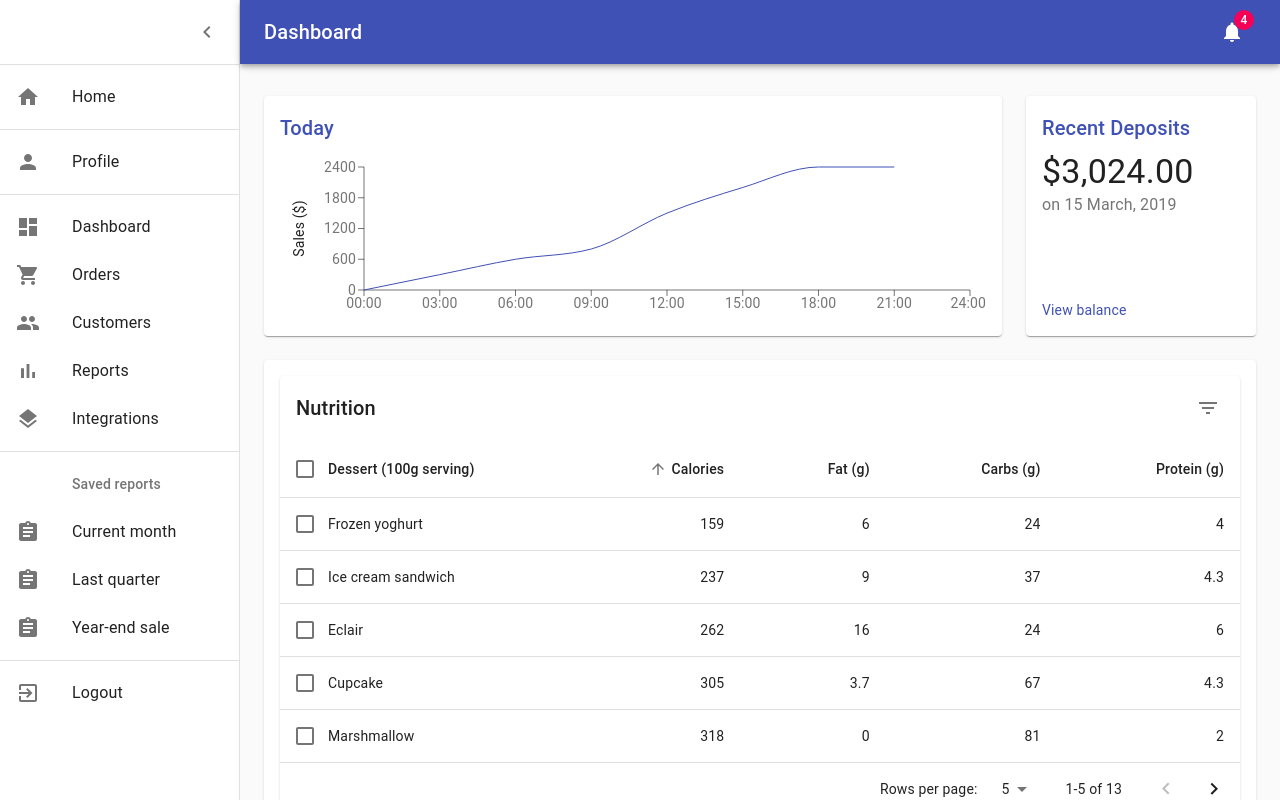
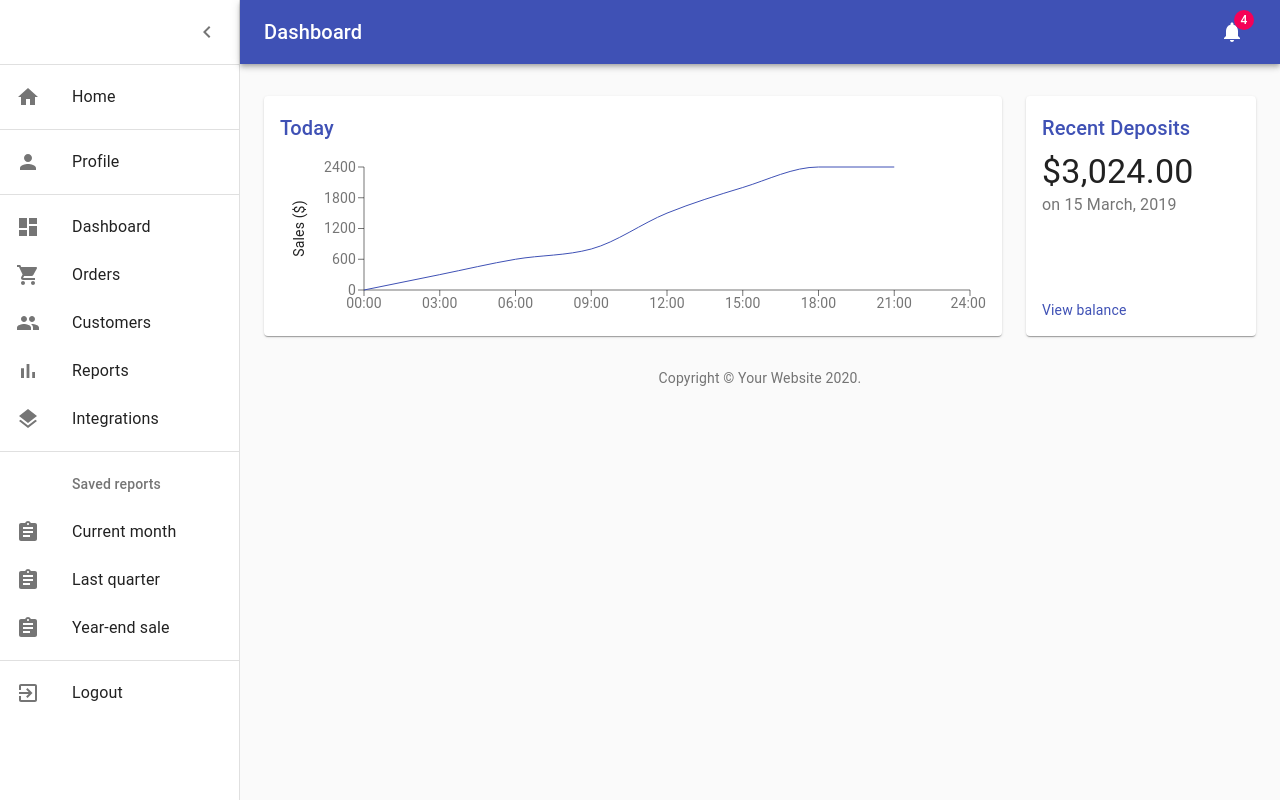
Before and after one commit to mirlabraga/user-profile-app, a React (Create React App) app: page /dashboard in a window 1280 px wide. Built offline with nearby package versions, Linux system fonts and the light colour scheme.

Commit message:
add cancel button on profile

```diff
--- a/src/App.tsx
+++ b/src/App.tsx
@@ -4,6 +4,7 @@ import SignIn from './components/sign-in/SignIn';
 import { Route, BrowserRouter as Router, Switch } from 'react-router-dom'
 import Dashboard from './components/dashboard/Dashboard';
 import Notfound from './components/notfound/notfound';
+import Profile from './components/profile/Profile';
 
 export function App() {
   return (
@@ -12,6 +13,7 @@ export function App() {
         <Route exact path="/" component={SignIn}/>
         <Route path="/signin" component={SignIn}/>
         <Route path="/dashboard" component={Dashboard}/>
+        <Route path="/profile" component={Profile}/>
         <Route component={Notfound} />
       </Switch>
     </Router>
--- a/src/components/home/Home.tsx
+++ b/src/components/home/Home.tsx
@@ -4,7 +4,6 @@ import { Grid, Paper } from '@material-ui/core';
 import Chart from '../dashboard/Chart';
 import Deposits from '../dashboard/Deposits';
 import clsx from 'clsx';
-import Orders from '../users/Users';
 
 const drawerWidth = 240;
 
@@ -111,11 +110,6 @@ export default function Home() {
         <Deposits />
       </Paper>
     </Grid>
-    {/* Recent Orders */}
-    <Grid item xs={12}>
-      <Paper className={classes.paper}>
-        <Orders />
-      </Paper>
-    </Grid>
+
   </Grid>);
 }
--- a/src/components/menu/Menu.tsx
+++ b/src/components/menu/Menu.tsx
@@ -69,7 +69,8 @@ export default function Menu(props: PropMenuTypes) {
 
   const handleClick = async (target: string) => {
     try {
-      props.onChange(target);
+      // props.onChange(target);
+      history.push(target);
     } catch (error) {
       console.error("[error] something happen when the menu was selected!")
     }
@@ -95,7 +96,7 @@ export default function Menu(props: PropMenuTypes) {
               <ListItemIcon>
                 <HomeIcon />
               </ListItemIcon>
-              <ListItemText primary="Home" onClick={() => handleClick('home')} />
+              <ListItemText primary="Home" onClick={() => handleClick('/')} />
             </ListItem>
           </div>
         </List>
@@ -106,7 +107,7 @@ export default function Menu(props: PropMenuTypes) {
               <ListItemIcon>
                 <PersonIcon />
               </ListItemIcon>
-              <ListItemText primary="Profile" onClick={() => handleClick('profile')} />
+              <ListItemText primary="Profile" onClick={() => handleClick('/profile')} />
             </ListItem>
           </div>
         </List>
--- a/src/components/users/Users.tsx
+++ b/src/components/users/Users.tsx
@@ -20,26 +20,9 @@ import FormControlLabel from '@material-ui/core/FormControlLabel';
 import Switch from '@material-ui/core/Switch';
 import DeleteIcon from '@material-ui/icons/Delete';
 import FilterListIcon from '@material-ui/icons/FilterList';
-
-function createData(name: any, calories: any, fat: any, carbs: any, protein: any) {
-  return { name, calories, fat, carbs, protein };
-}
-
-const rows = [
-  createData('Cupcake', 305, 3.7, 67, 4.3),
-  createData('Donut', 452, 25.0, 51, 4.9),
-  createData('Eclair', 262, 16.0, 24, 6.0),
-  createData('Frozen yoghurt', 159, 6.0, 24, 4.0),
-  createData('Gingerbread', 356, 16.0, 49, 3.9),
-  createData('Honeycomb', 408, 3.2, 87, 6.5),
-  createData('Ice cream sandwich', 237, 9.0, 37, 4.3),
-  createData('Jelly Bean', 375, 0.0, 94, 0.0),
-  createData('KitKat', 518, 26.0, 65, 7.0),
-  createData('Lollipop', 392, 0.2, 98, 0.0),
-  createData('Marshmallow', 318, 0, 81, 2.0),
-  createData('Nougat', 360, 19.0, 9, 37.0),
-  createData('Oreo', 437, 18.0, 63, 4.0),
-];
+import { users } from '../../models/users';
+import { Button } from '@material-ui/core';
+import { BrowserRouter as Router, Link as RouterLink, useHistory } from 'react-router-dom';
 
 function descendingComparator(a: any, b: any, orderBy: any) {
   if (b[orderBy] < a[orderBy]) {
@@ -68,11 +51,11 @@ function stableSort(array: any, comparator: any) {
 }
 
 const headCells = [
-  { id: 'name', numeric: false, disablePadding: true, label: 'Dessert (100g serving)' },
-  { id: 'calories', numeric: true, disablePadding: false, label: 'Calories' },
-  { id: 'fat', numeric: true, disablePadding: false, label: 'Fat (g)' },
-  { id: 'carbs', numeric: true, disablePadding: false, label: 'Carbs (g)' },
-  { id: 'protein', numeric: true, disablePadding: false, label: 'Protein (g)' },
+  { id: 'first_name', numeric: false, disablePadding: true, label: 'Name' },
+  { id: 'address', numeric: false, disablePadding: false, label: 'Address' },
+  { id: 'mobile', numeric: false, disablePadding: false, label: 'Mobile' },
+  { id: 'email', numeric: false, disablePadding: false, label: 'Email' },
+  { id: 'company', numeric: false, disablePadding: false, label: 'Company' },
 ];
 
 function EnhancedTableHead(props: any) {
@@ -164,7 +147,7 @@ const EnhancedTableToolbar = (props: any) => {
         </Typography>
       ) : (
         <Typography className={classes.title} variant="h6" id="tableTitle" component="div">
-          Nutrition
+          Users
         </Typography>
       )}
 
@@ -211,6 +194,9 @@ const useStyles = makeStyles((theme) => ({
     top: 20,
     width: 1,
   },
+  submit: {
+    margin: theme.spacing(3, 0, 2),
+  },
 }));
 
 export default function Users() {
@@ -221,6 +207,7 @@ export default function Users() {
   const [page, setPage] = React.useState(0);
   const [dense, setDense] = React.useState(false);
   const [rowsPerPage, setRowsPerPage] = React.useState(5);
+  const history = useHistory();
 
   const handleRequestSort = (event: any, property: any) => {
     const isAsc = orderBy === property && order === 'asc';
@@ -230,19 +217,19 @@ export default function Users() {
 
   const handleSelectAllClick = (event: any) => {
     if (event.target.checked) {
-      const newSelecteds: any = rows.map((n) => n.name);
+      const newSelecteds: any = users.map((n: any) => n.id);
       setSelected(newSelecteds);
       return;
     }
     setSelected([]);
   };
 
-  const handleClick = (event: React.MouseEvent<unknown>, name: string) => {
-    const selectedIndex = selected.indexOf(name);
+  const handleClick = (event: React.MouseEvent<unknown>, id: string) => {
+    const selectedIndex = selected.indexOf(id);
     let newSelected: any[] = [];
 
     if (selectedIndex === -1) {
-      newSelected = newSelected.concat(selected, name);
+      newSelected = newSelected.concat(selected, id);
     } else if (selectedIndex === 0) {
       newSelected = newSelected.concat(selected.slice(1));
     } else if (selectedIndex === selected.length - 1) {
@@ -270,9 +257,9 @@ export default function Users() {
     setDense(event.target.checked);
   };
 
-  const isSelected = (name: string) => selected.indexOf(name) !== -1;
+  const isSelected = (id: string) => selected.indexOf(id) !== -1;
 
-  const emptyRows = rowsPerPage - Math.min(rowsPerPage, rows.length - page * rowsPerPage);
+  const emptyRows = rowsPerPage - Math.min(rowsPerPage, users.length - page * rowsPerPage);
 
   return (
     <div className={classes.root}>
@@ -292,23 +279,23 @@ export default function Users() {
               orderBy={orderBy}
               onSelectAllClick={handleSelectAllClick}
               onRequestSort={handleRequestSort}
-              rowCount={rows.length}
+              rowCount={users.length}
             />
             <TableBody>
-              {stableSort(rows, getComparator(order, orderBy))
+              {stableSort(users, getComparator(order, orderBy))
                 .slice(page * rowsPerPage, page * rowsPerPage + rowsPerPage)
                 .map((row: any, index: any) => {
-                  const isItemSelected = isSelected(row.name);
+                  const isItemSelected = isSelected(row.id);
                   const labelId = `enhanced-table-checkbox-${index}`;
 
                   return (
                     <TableRow
                       hover
-                      onClick={(event) => handleClick(event, row.name)}
+                      onClick={(event) => handleClick(event, row.id)}
                       role="checkbox"
                       aria-checked={isItemSelected}
                       tabIndex={-1}
-                      key={row.name}
+                      key={row.id}
                       selected={isItemSelected}
                     >
                       <TableCell padding="checkbox">
@@ -318,12 +305,12 @@ export default function Users() {
                         />
                       </TableCell>
                       <TableCell component="th" id={labelId} scope="row" padding="none">
-                        {row.name}
+                        {row.first_name}
                       </TableCell>
-                      <TableCell align="right">{row.calories}</TableCell>
-                      <TableCell align="right">{row.fat}</TableCell>
-                      <TableCell align="right">{row.carbs}</TableCell>
-                      <TableCell align="right">{row.protein}</TableCell>
+                      <TableCell align="right">{row.address.street}</TableCell>
+                      <TableCell align="right">{row.mobile}</TableCell>
+                      <TableCell align="right">{row.email}</TableCell>
+                      <TableCell align="right">{row.company}</TableCell>
                     </TableRow>
                   );
                 })}
@@ -338,7 +325,7 @@ export default function Users() {
         <TablePagination
           rowsPerPageOptions={[5, 10, 25]}
           component="div"
-          count={rows.length}
+          count={users.length}
           rowsPerPage={rowsPerPage}
           page={page}
           onChangePage={handleChangePage}
@@ -349,6 +336,16 @@ export default function Users() {
         control={<Switch checked={dense} onChange={handleChangeDense} />}
         label="Dense padding"
       />
+      <Button
+        type="submit"
+        fullWidth
+        variant="contained"
+        color="primary"
+        className={classes.submit}
+        onClick={() => { history.push("/dashboard")}}
+        >
+        Cancel
+      </Button>
     </div>
   );
 }
```
